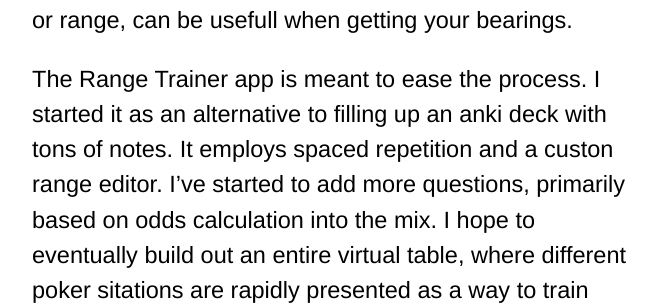
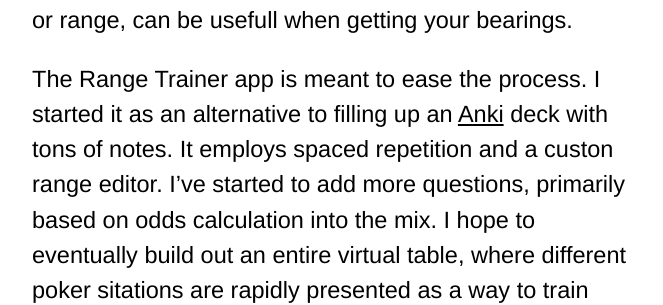
Before and after one commit to davefol/davefol.github.io, a Jekyll site: the page built from _projects/poker_range_trainer.md, in a window 1280 px wide. Shown: the part 1145-1450 px from the top of the page, without its empty margins (109-772 px from the left). Built offline with Jekyll 4.4.1, drawn with Linux system fonts in a browser that asks for light colours; some web fonts are replaced; part of the change alters nothing that is shown; some of the changed text lies outside the part shown.

```diff
--- a/_projects/poker_range_trainer.md
+++ b/_projects/poker_range_trainer.md
@@ -21,7 +21,7 @@ While selecting which hands to open (make the first bet), call (match the curren
 re-raise, 3-bet, 4-bet, limp behind (there are a surprisingly large number of actions you can take before any community cards are shown),
 is complicated and depends on many dynamic factors, a rough set of hands, or range, can be usefull when getting your bearings.
 
-The Range Trainer app is meant to ease the process. I started it as an alternative to filling up an anki deck with tons of
+The Range Trainer app is meant to ease the process. I started it as an alternative to filling up an [Anki](https://apps.ankiweb.net/) deck with tons of
 notes. It employs spaced repetition and a custon range editor. I've started to add more questions, primarily based
 on odds calculation into the mix. I hope to eventually build out an entire virtual table, where different
 poker sitations are rapidly presented as a way to train seriously away from the table.
```
